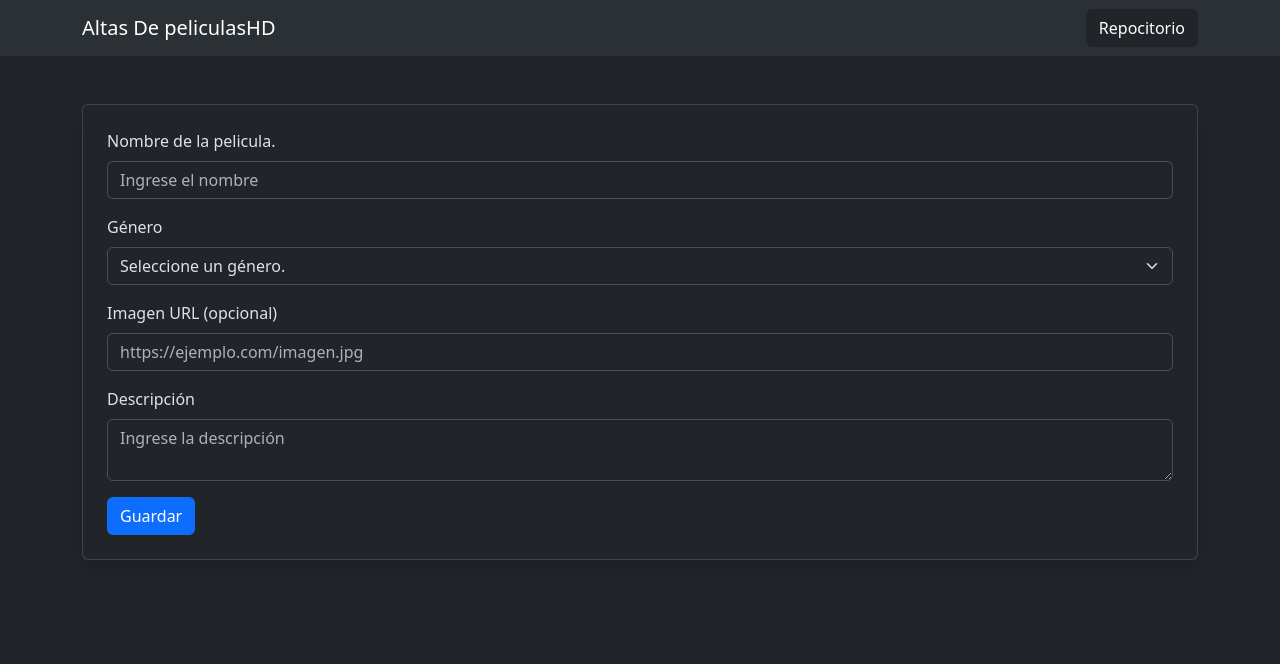
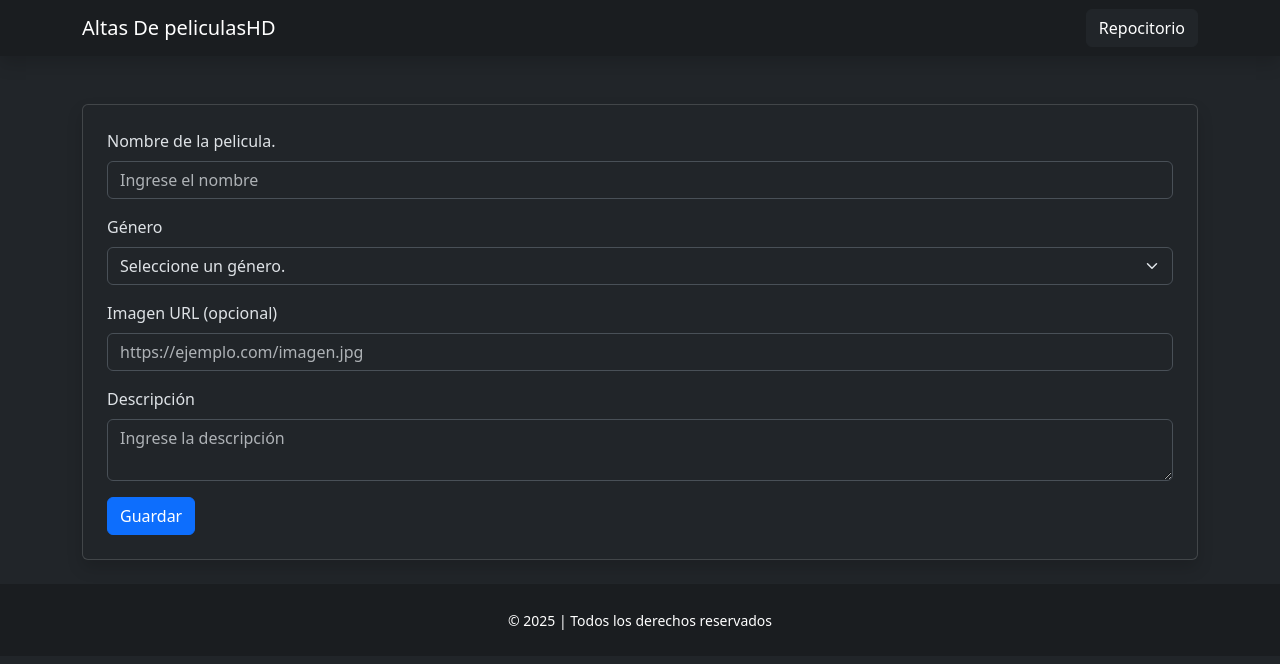
Before and after one commit to Maxii34/Altas-de-peliculas, a React (Vite) app: page / in a window 1280 px wide. Shown: the top 664 px of the page. Built offline with nearby package versions, Linux system fonts and the light colour scheme.

Commit message:
Se agrego el footer

```diff
--- a/package.json
+++ b/package.json
@@ -11,6 +11,7 @@
   },
   "dependencies": {
     "bootstrap": "^5.3.8",
+    "bootstrap-icons": "^1.13.1",
     "react": "^19.1.1",
     "react-bootstrap": "^2.10.10",
     "react-dom": "^19.1.1",
--- a/src/App.jsx
+++ b/src/App.jsx
@@ -1,7 +1,8 @@
 import 'bootstrap/dist/css/bootstrap.min.css';
 import ImputPelis from './Components/ImputCompon';
+import NavbarPelis from './Components/NavbarPelis';
 import './App.css'
-import NavbarPelis from './Components/NavbarPelis';
+import FooterPrecentacion from './Components/FooterPrecentacion';
 
 
 function App() {
@@ -12,6 +13,7 @@ function App() {
       <main>
         <ImputPelis />
       </main>
+      <FooterPrecentacion />
     </>
   )
 }
--- /dev/null
+++ b/src/Components/FooterPrecentacion.jsx
@@ -0,0 +1,12 @@
+
+
+const FooterPrecentacion = () => {
+    return (
+<footer className="bg-dark-subtle text-white text-center py-4">
+  <small>© 2025 | Todos los derechos reservados</small>
+</footer>
+
+    );
+};
+
+export default FooterPrecentacion;
--- a/src/Components/NavbarPelis.jsx
+++ b/src/Components/NavbarPelis.jsx
@@ -5,7 +5,7 @@ import Navbar from "react-bootstrap/Navbar";
 
 const NavbarPelis = () => {
   return (
-    <Navbar expand="lg" className="bg-body-tertiary">
+    <Navbar expand="lg" className="bg-dark-subtle shadow" variant="dark">
       <Container>
         <Navbar.Brand href="#home">Altas De peliculasHD</Navbar.Brand>
         <Navbar.Toggle aria-controls="basic-navbar-nav" />
```
Also changed, not shown: 1 other file (tests, documents, lock files or other folders).
